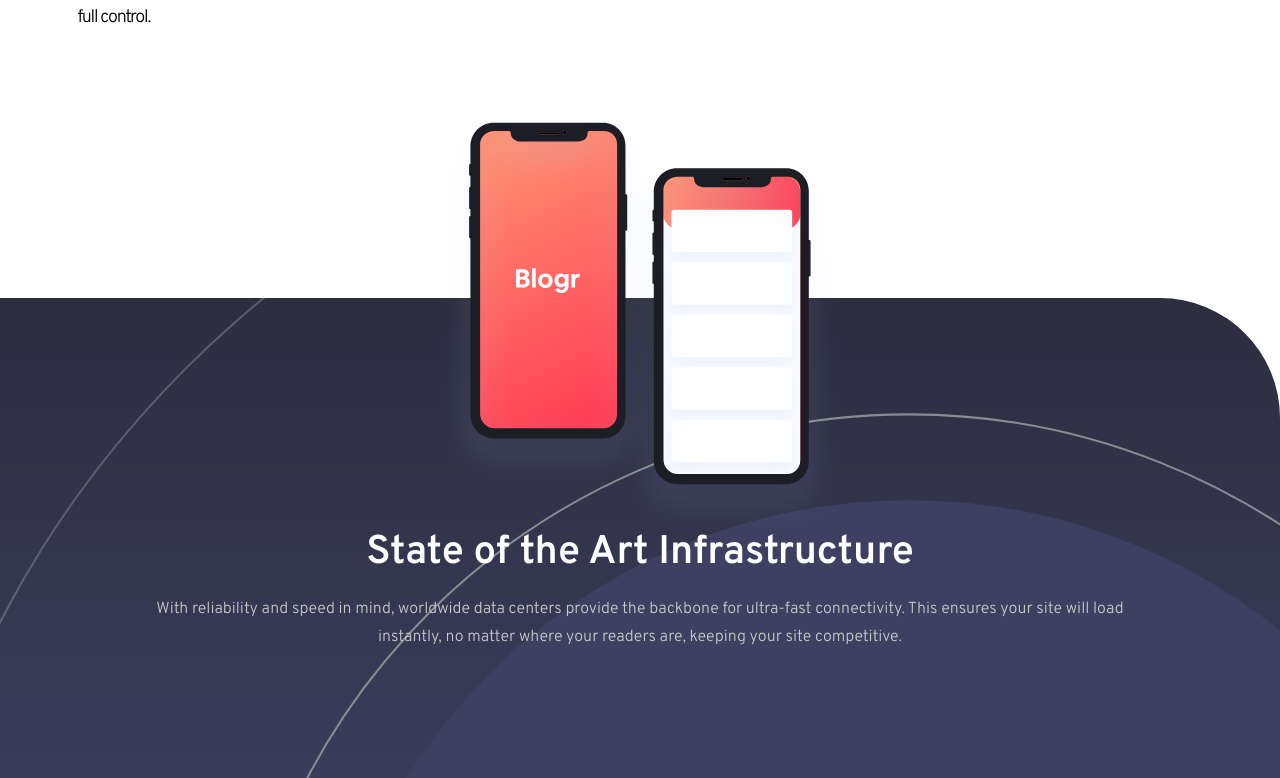
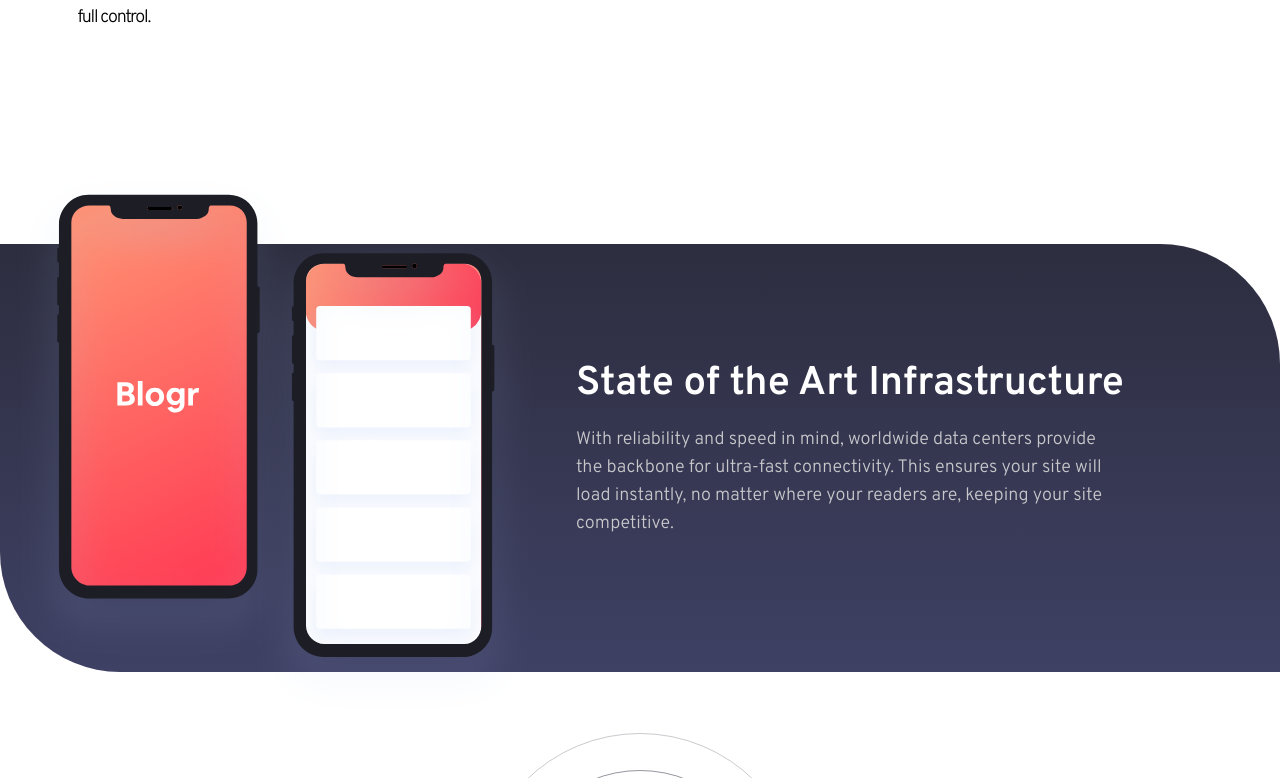
Before and after one commit to Arfirpo/blogr-landing-page-main, a React (Create React App) app: page / in a window 1280 px wide. Shown: the part 1202-1980 px from the top of the page. Built offline with nearby package versions, Linux system fonts and the light colour scheme.

Commit message:
continue w/ desktop

```diff
--- a/src/components/Main.jsx
+++ b/src/components/Main.jsx
@@ -33,7 +33,7 @@
     <main className="w-full h-full text-center ">
       <div className="flex flex-col justify-evenly gap-16 mt-28 relative
       ">
-        <h1 className="text-2xl lg:text-4xl font-semibold text-veryDarkBlue ">Designed for the Future</h1>
+        <h1 className="text-2xl lg:text-4xl font-semibold text-veryDarkBlue -z-10">Designed for the Future</h1>
         <Announce />
       </div>
       <MiddleAnnounce />
--- a/src/components/MenuNav.jsx
+++ b/src/components/MenuNav.jsx
@@ -42,7 +42,7 @@
             />
           </div>
           {openItem === menuItem.heading && (
-            <ul className="bg-[#ebeaef] md:absolute w-full h-full md:w-[220%] md:h-max md:top-[2.5rem] md:-left-8 flex flex-col justify-evenly md:justify-center md:gap-2 items-start pl-8 rounded-lg py-6 gap-5 md:shadow-xl">
+            <ul className="bg-[#ebeaef] items-center md:absolute w-full h-full md:w-[220%] md:h-max md:top-[2.5rem] md:-left-8 flex flex-col justify-evenly md:justify-center md:gap-2 md:items-start rounded-lg py-6 gap-5 md:shadow-xl z-10 md:pl-8">
               {menuItem.items.map((item, subIndex) => (
                 <li
                   className="text-[.93rem] text-veryDarkGrayishBlue cursor-pointer hover:text-veryDarkBlue hover:text-[0.97rem] md:hover:text-[1.1rem]"
--- a/src/components/MiddleAnnounce.jsx
+++ b/src/components/MiddleAnnounce.jsx
@@ -1,23 +1,42 @@
-import React from "react";
+import React, { useState, useEffect } from "react";
 import bgCircles from "../images/bg-pattern-circles.svg";
 import phonesImg from "../images/illustration-phones.svg";
 import { Paragraph2 } from "./Paragraph2";
 import { descriptions } from "./Main";
 
 export const MiddleAnnounce = () => {
-  const circlePatter = {
+
+  const [windowWidth, setWindowWidth] = useState(window.innerWidth);
+  const updateWindowWidth = () => {
+    setWindowWidth(window.innerWidth);
+  };
+
+  useEffect(() => {
+    window.addEventListener("resize", updateWindowWidth);
+  });
+
+  const circlePatterMobile = {
     backgroundImage: `url(${bgCircles})`,
     backgroundRepeat: "no-repeat",
-    backgroundPosition: "-115px -230px",
-    backgroundSize: "160%",
+    backgroundPosition: "-135px -400px",
+    backgroundSize: "150%",
+  };
+
+  const circlePatterDesktop = {
+    backgroundImage: `url(${bgCircles})`,
+    backgroundRepeat: "no-repeat",
+    backgroundPosition: "-250px -750px",
+    backgroundSize: "50%",
   };
 
   return (
-    <div className="w-full h-[50rem] flex flex-col justify-end relative">
+    <div className="w-full h-[50rem] md:h-[34rem] flex flex-col justify-end relative">
       <div className="h-[78.75%] bg-gradient-to-b from-veryDarkGrayBlue to-veryDarkDesaturatedBlue rounded-tr-[7.5rem] rounded-bl-[7.5rem] overflow-hidden ">
-        <div className="w-full h-full flex flex-col items-center justify-evenly pt-[100px]"
-          style={circlePatter}>
-          <img src={phonesImg} alt="phones" className="absolute top-[-20px] w-[400px]" />
+        <div className="w-full h-full flex flex-col md:flex-row items-center justify-evenly md:justify-end pt-[100px] md:p-0"
+          style={windowWidth < 768 ? circlePatterMobile : circlePatterDesktop}>
+          <div className="absolute w-[400px] top-[-20px] md:w-[40%] max-w-[570px] md:left-5 md:top-12">
+            <img src={phonesImg} alt="phones" className="w-full h-full" />
+          </div>
           <Paragraph2 title={`${descriptions[3].title}`} paragraph={`${descriptions[3].text}`}
           />
         </div>
--- a/src/components/Paragraph2.jsx
+++ b/src/components/Paragraph2.jsx
@@ -2,11 +2,11 @@
 
 export const Paragraph2 = ({title, paragraph}) => {
   return (
-    <div className="h-[17.5rem] flex flex-col items-center text-center gap-3">
+    <div className="h-[17.5rem] md:w-[55%] md:max-w-[783px] flex flex-col items-center md:items-start md:justify-center md:pb-6 text-center md:text-left gap-3">
       <h1 className="w-[78%] text-[2.5rem] font-semibold text-White ">
         {title}
       </h1>
-      <p className="w-[80%] leading-7 text-grayishBlue">{paragraph}</p>
+      <p className="w-[80%] md:w-[75%] md:text-lg leading-7 text-grayishBlue">{paragraph}</p>
     </div>
   )
 }
```
